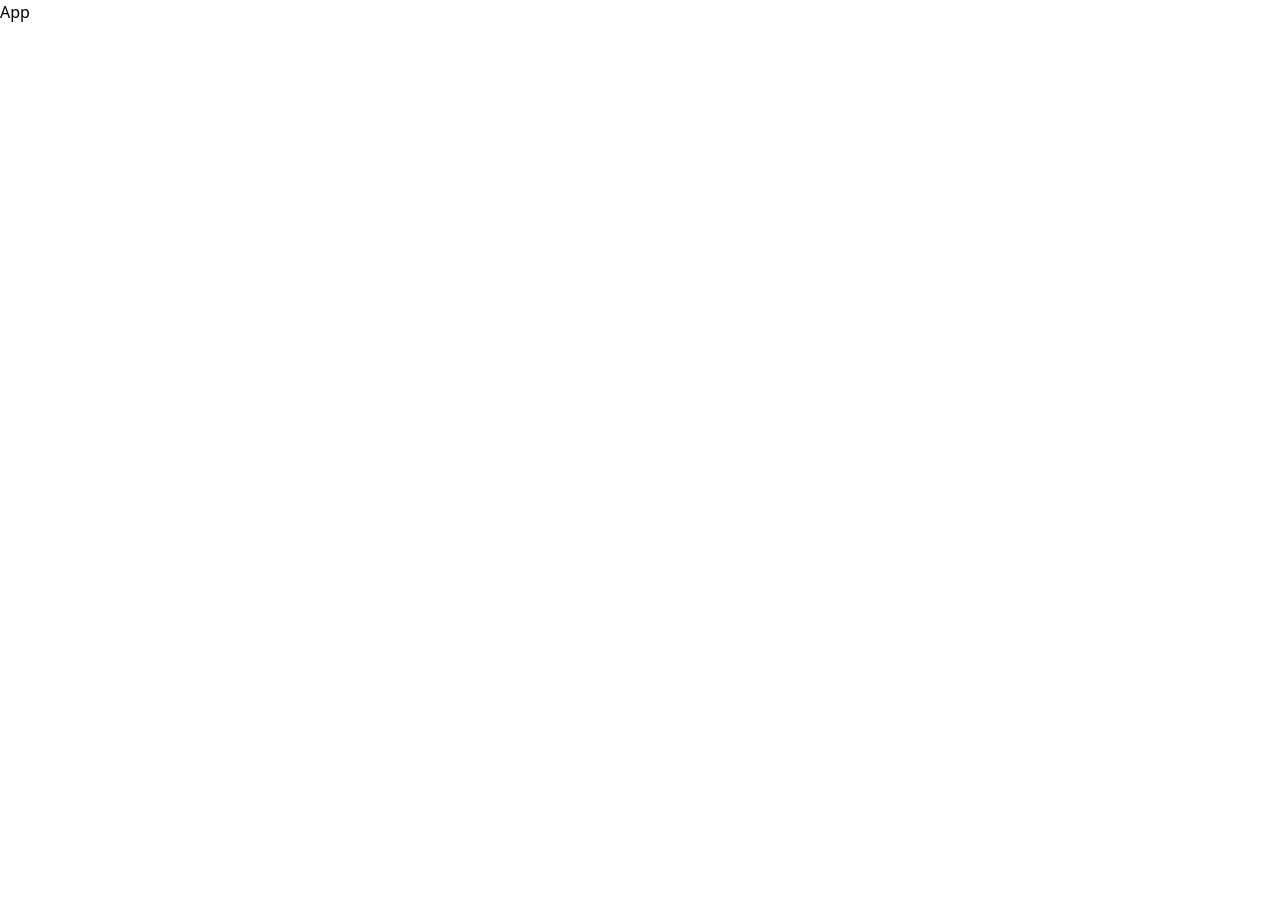
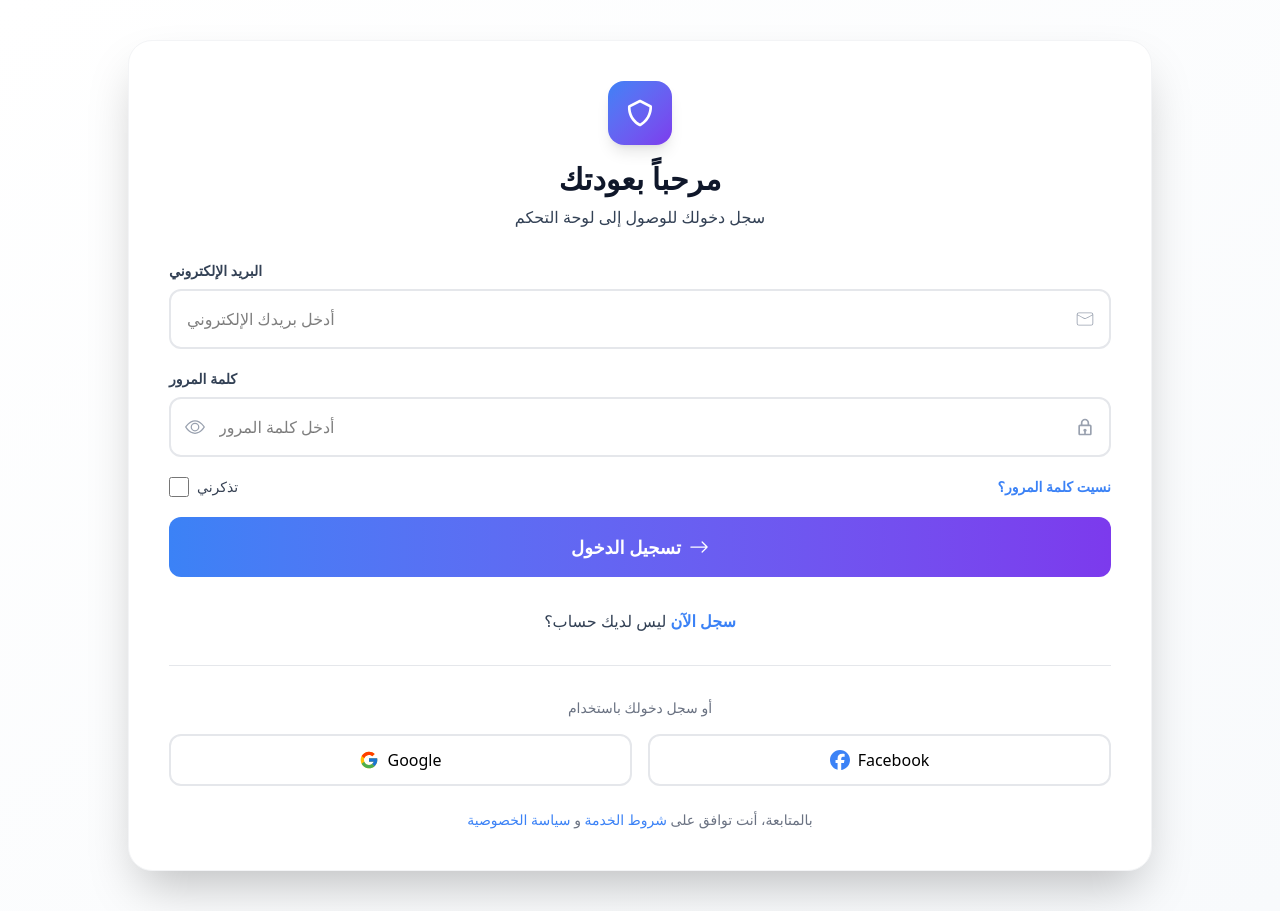
Before and after one commit to Mohammedelsisi21/mini-crm, a React (Vite) app: page / in a window 1280 px wide. Before the commit the page ends 800 px from the top, so only its background shows below. Built offline with nearby package versions, Linux system fonts and the light colour scheme.

Commit message:
upload styling LoginPage

```diff
--- a/index.html
+++ b/index.html
@@ -7,6 +7,9 @@
     <meta name="type" content="website">
     <meta name="viewport" content="width=device-width, initial-scale=1.0" />
     <title>mini-crm</title>
+    <link rel="preconnect" href="https://fonts.googleapis.com">
+    <link rel="preconnect" href="https://fonts.gstatic.com" crossorigin>
+    <link href="https://fonts.googleapis.com/css2?family=Cairo:wght@200..1000&family=Tajawal:wght@200;300;400;500;700;800;900&display=swap" rel="stylesheet">
   </head>
   <body>
     <div id="root"></div>
--- a/src/App.tsx
+++ b/src/App.tsx
@@ -1,7 +1,9 @@
+import Login from "./pages/auth/Login"
 
 const App = () => {
   return (
-    <div>App</div>
+
+    <div><Login /></div>
   )
 }
 
--- a/src/index.css
+++ b/src/index.css
@@ -1 +1,19 @@
 @import "tailwindcss";
+
+@theme {
+    --color-primary: #3b82f6;
+    --color-primary-dark: #1d4ed8;
+    --color-secondary: #7C3AED;
+
+
+    --color-text-heading: #0f172a;
+    --color-text-body: #334155;
+
+
+    --color-background: #ffffff;
+    --color-background-alt: #f8fafc;
+
+
+    --font-main: "Tajawal", sans-serif;
+    --font-heading: "Cairo", sans-serif;
+}
--- /dev/null
+++ b/src/pages/auth/Login.tsx
@@ -0,0 +1,89 @@
+import { useState } from "react";
+import { BiLock, BiShield } from "react-icons/bi"
+import { BsArrowRight, BsEye } from "react-icons/bs"
+import { CiMail } from "react-icons/ci";
+import { FcGoogle } from "react-icons/fc";
+import { FiEyeOff } from "react-icons/fi";
+import { SiFacebook } from "react-icons/si";
+
+const Login = () => {
+    const [showPassword, setShowPassword] = useState(false);
+    const [rememberMe, setRememberMe] = useState(false);
+    return (<>
+    <div className="min-h-screen bg-linear-to-br from-background to-background-alt flex items-center justify-center md:p-10">
+        <div className="min-w-full lg:min-w-5xl">
+            <div className="bg-white rounded-3xl shadow-2xl p-10 border border-gray-100">
+                <div className="text-center mb-8">
+                    <div className="w-16 h-16 bg-linear-to-br from-primary to-secondary rounded-2xl flex items-center justify-center mx-auto mb-4 shadow-lg">
+                        <BiShield size={32} className="text-white" />
+                    </div>
+                    <h2 className="text-3xl font-bold text-text-heading mb-2">مرحباً بعودتك</h2>
+                    <p className="text-text-body">سجل دخولك للوصول إلى لوحة التحكم</p>
+                </div>
+                <form className="space-y-5">
+                    <div>
+                        <label className="block text-sm font-bold text-text-body mb-2">البريد الإلكتروني</label>
+                        <div className="relative">
+                            <CiMail className="absolute right-4 top-1/2 -translate-y-1/2 text-gray-400" size={20} />
+                            <input type="email" placeholder="أدخل بريدك الإلكتروني" className="w-full pr-12 pl-4 py-4 border-2 border-gray-200 rounded-xl outline-none focus:ring-2 focus:ring-primary focus:border-transparent transition-all"/>
+                        </div>
+                    </div>
+                    <div>
+                        <label className="block text-sm font-bold text-text-body mb-2">كلمة المرور</label>
+                        <div className="relative">
+                            <BiLock className="absolute right-4 top-1/2 -translate-y-1/2 text-gray-400" size={20} />
+                            <input type={showPassword ? "text" : "password"} placeholder="أدخل كلمة المرور" className="w-full pr-12 pl-12 py-4 border-2 outline-none border-gray-200 rounded-xl focus:ring-2 focus:ring-primary focus:border-transparent transition-all"/>
+                            <button type="button" onClick={() => setShowPassword(!showPassword)} className="absolute left-4 top-1/2 -translate-y-1/2 text-gray-400 hover:text-gray-600 transition-all">
+                                {showPassword ? <FiEyeOff size={20} /> : <BsEye size={20} />}
+                            </button>
+                        </div>
+                    </div>
+
+                    <div className="flex items-center justify-between">
+                        <label className="flex items-center gap-2 cursor-pointer">
+                            <input type="checkbox" checked={rememberMe} onChange={(e) => setRememberMe(e.target.checked)} className="w-5 h-5 rounded border-gray-300 text-primary focus:ring-primary"/>
+                            <span className="text-sm text-gray-700 font-medium">تذكرني</span>
+                        </label>
+                        <button type="button" className="cursor-pointer text-sm font-semibold text-primary hover:text-primary-dark transition-all" >
+                            نسيت كلمة المرور؟
+                        </button>
+                    </div>
+                    <button type="submit" className="w-full cursor-pointer bg-linear-to-r from-primary to-secondary text-white py-4 rounded-xl hover:shadow-xl transition-all font-bold text-lg flex items-center justify-center gap-2 group">
+                        <span>تسجيل الدخول</span>
+                        <BsArrowRight size={20} className="group-hover:translate-x-1 transition-transform" />
+                    </button>
+                    <div className="mt-8 text-center">
+                        <p className="text-text-body">
+                            ليس لديك حساب؟{' '}
+                            <button className="text-primary font-bold cursor-pointer hover:text-primary-dark transition-all">
+                                سجل الآن
+                            </button>
+                        </p>
+                    </div>
+                    <div className="mt-8 pt-8 border-t border-gray-200">
+                        <p className="text-center text-sm text-gray-500 mb-4">أو سجل دخولك باستخدام</p>
+                        <div className="grid grid-cols-1 md:grid-cols-2 gap-4">
+                            <button className="flex items-center justify-center gap-2 px-4 py-3 border-2 border-gray-200 rounded-xl hover:bg-gray-50 transition-all font-medium">
+                                <FcGoogle size={20}/>
+                                <span>Google</span>
+                            </button>
+                            <button className="flex items-center justify-center gap-2 px-4 py-3 border-2 border-gray-200 rounded-xl hover:bg-gray-50 transition-all font-medium">
+                                <SiFacebook size={20} className="text-primary" />
+                                <span>Facebook</span>
+                            </button>
+                        </div>
+                    </div>
+                </form>
+                <p className="text-center text-sm text-gray-500 mt-6">
+                    بالمتابعة، أنت توافق على{' '}
+                    <a href="#" className="text-primary font-medium hover:underline">شروط الخدمة</a>
+                    {' '}و{' '}
+                    <a href="#" className="text-primary font-medium hover:underline">سياسة الخصوصية</a>
+                </p>
+            </div>
+        </div>
+    </div>
+</>)
+}
+
+export default Login
```
Also changed, not shown: src/pages/auth/ForgetPassword.tsx (added), src/pages/auth/Register.tsx (added), src/pages/auth/ResetPassword.tsx (added).
